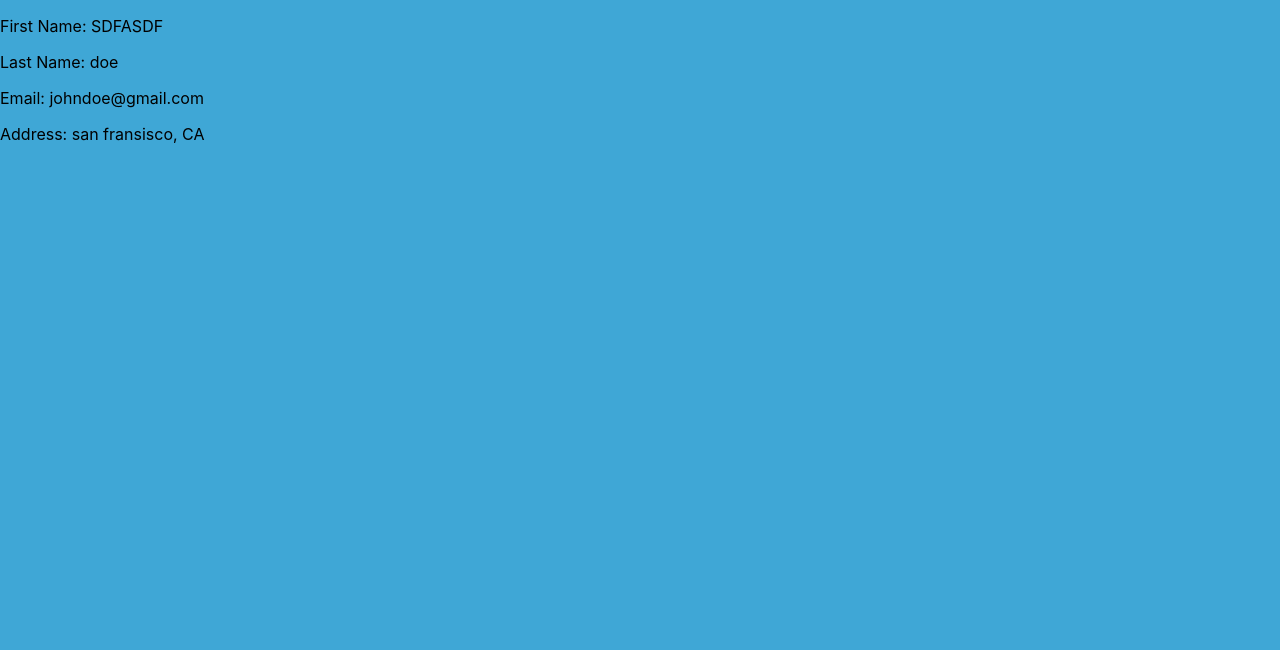
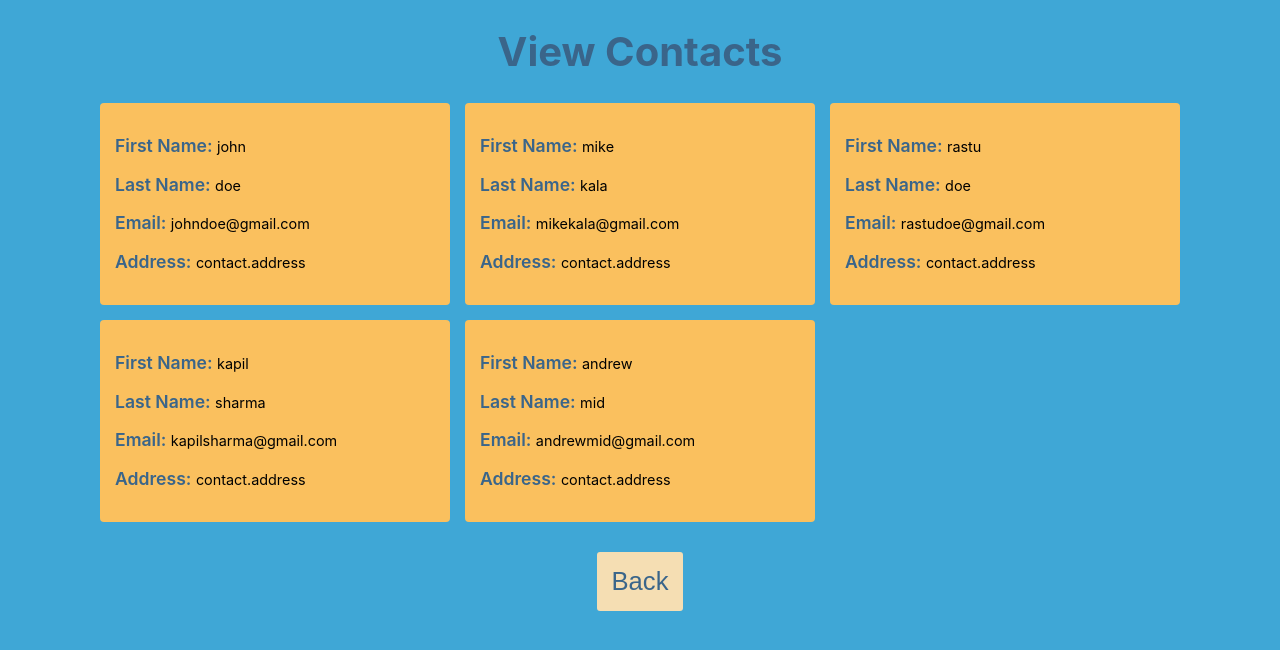
Before and after one commit to safinghoghabori/contacts-app, a React (Create React App) app: page /view-contacts in a window 1280 px wide. Shown: the top 650 px of the page. Built offline with nearby package versions, Linux system fonts and the light colour scheme.

Commit message:
contactcard and viewcontacts file css added and some other files changed

```diff
--- a/src/components/ContactCard/ContactCard.jsx
+++ b/src/components/ContactCard/ContactCard.jsx
@@ -1,34 +1,23 @@
+import "./contactcard.css";
+
 const ContactCard = ({ contact }) => {
   return (
-    // <div className="card">
-    //   <p>
-    //     First Name: <span>{contact.firstname}</span>
-    //   </p>
-    //   <p>
-    //     Last Name: <span>{contact.lastname}</span>
-    //   </p>
-    //   <p>
-    //     Email: <span>{contact.email}</span>
-    //   </p>
-    //   <p>
-    //     Address: <span>{contact.address}</span>
-    //   </p>
-    // </div>
-
+    <>
       <div className="card">
         <p>
-        First Name: <span>SDFASDF</span>
+          First Name: <span>{contact.firstname}</span>
         </p>
         <p>
-        Last Name: <span>doe</span>
+          Last Name: <span>{contact.lastname}</span>
         </p>
         <p>
-        Email: <span>johndoe@gmail.com</span>
+          Email: <span>{contact.email}</span>
         </p>
         <p>
-        Address: <span>san fransisco, CA</span>
+          Address: <span>contact.address</span>
         </p>
       </div>
+    </>
   );
 };
 
--- /dev/null
+++ b/src/components/ContactCard/contactcard.css
@@ -0,0 +1,17 @@
+.card {
+  background: #fac05e;
+  border-radius: 4px;
+  padding: 15px;
+}
+
+.card > p {
+  color: #3a658a;
+  font-size: 1.1rem;
+  font-weight: 600;
+}
+
+.card > p > span {
+  color: #000;
+  font-size: 0.9rem;
+  font-weight: 400;
+}
--- a/src/pages/AddContact/addcontact.css
+++ b/src/pages/AddContact/addcontact.css
@@ -20,13 +20,17 @@
   flex-direction: column;
   font-size: 1.2rem;
   margin-bottom: 10px;
+  color: #3a658a;
 }
 
-input {
+input,
+textarea {
   padding: 5px;
-  width: 250px;
+  width: 270px;
   border-radius: 2px;
   border: 0;
+  color: #3a658a;
+  outline: none;
 }
 
 .form__btn {
@@ -55,8 +59,9 @@ input {
 }
 
 @media screen and (max-width: 555px) {
-  input {
-    width: 100%;
+  input,
+  textarea {
+    width: 220px;
   }
 
   .form__heading {
--- a/src/pages/ViewContacts/ViewContacts.jsx
+++ b/src/pages/ViewContacts/ViewContacts.jsx
@@ -1,6 +1,10 @@
 import ContactCard from "../../components/ContactCard/ContactCard";
+import { useHistory } from "react-router-dom";
+
+import "./viewcontacts.css";
 
 const ViewContacts = () => {
+  const history = useHistory();
   const data = [
     {
       firstname: "john",
@@ -34,11 +38,29 @@ const ViewContacts = () => {
     },
   ];
 
+  const handleBackBtn = () => {
+    history.push("/");
+  };
+
   return (
-    // <>{data && data.map((contact) => <ContactCard contact={contact} />)}</>
+    // <></>
     <>
-      {" "}
-      <ContactCard />
+      <div className="heading">
+        <h1>View Contacts</h1>
+      </div>
+      <div className="card__main">
+        {data &&
+          data.map((contact, i) => <ContactCard key={i} contact={contact} />)}
+      </div>
+      <div style={{ textAlign: "center", marginTop: "30px" }}>
+        <button
+          className="backbtn btn"
+          style={{ background: "wheat" }}
+          onClick={handleBackBtn}
+        >
+          Back
+        </button>
+      </div>
     </>
   );
 };
--- /dev/null
+++ b/src/pages/ViewContacts/viewcontacts.css
@@ -0,0 +1,10 @@
+.heading {
+  color: #3a658a;
+}
+
+.card__main {
+  display: grid;
+  gap: 15px;
+  grid-template-columns: repeat(auto-fit, minmax(250px, 350px));
+  justify-content: center;
+}
```
Lines whose indentation alone changed are shown as unchanged.
